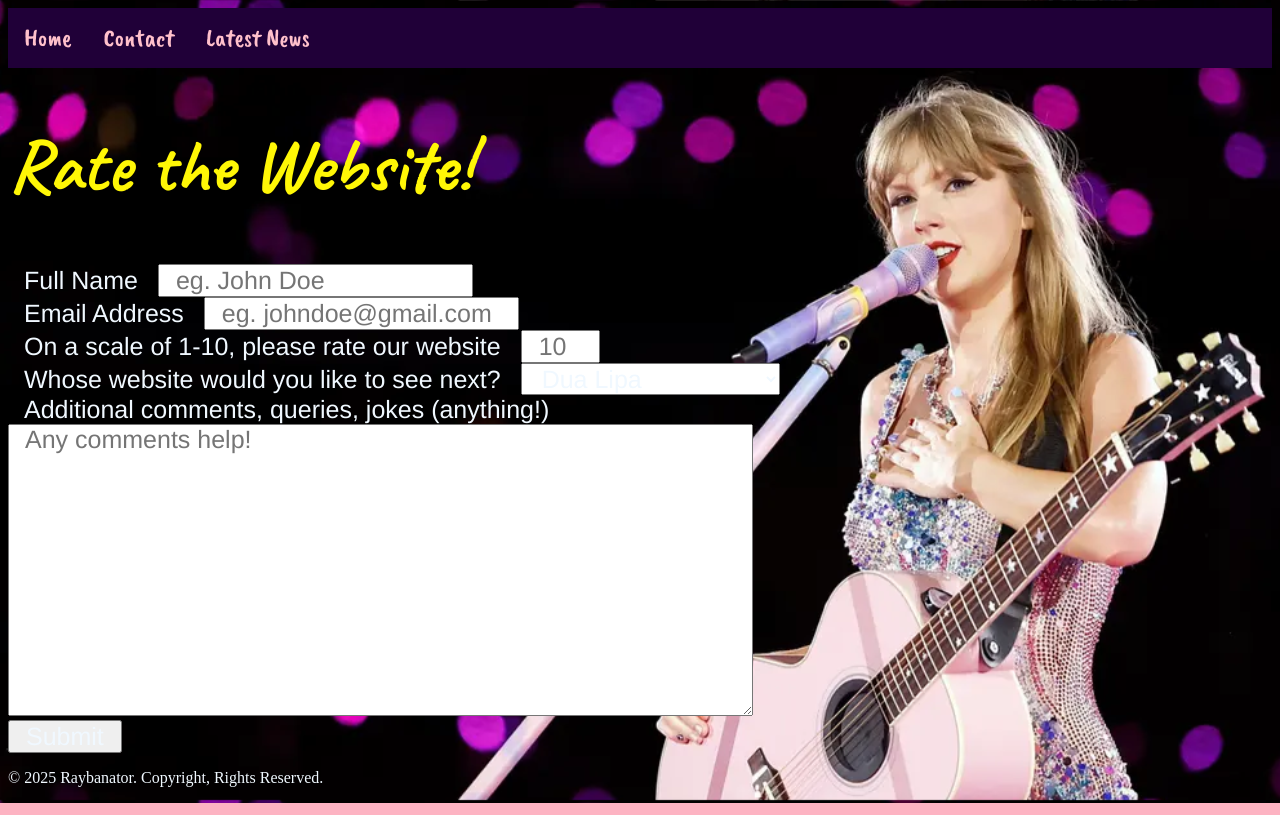
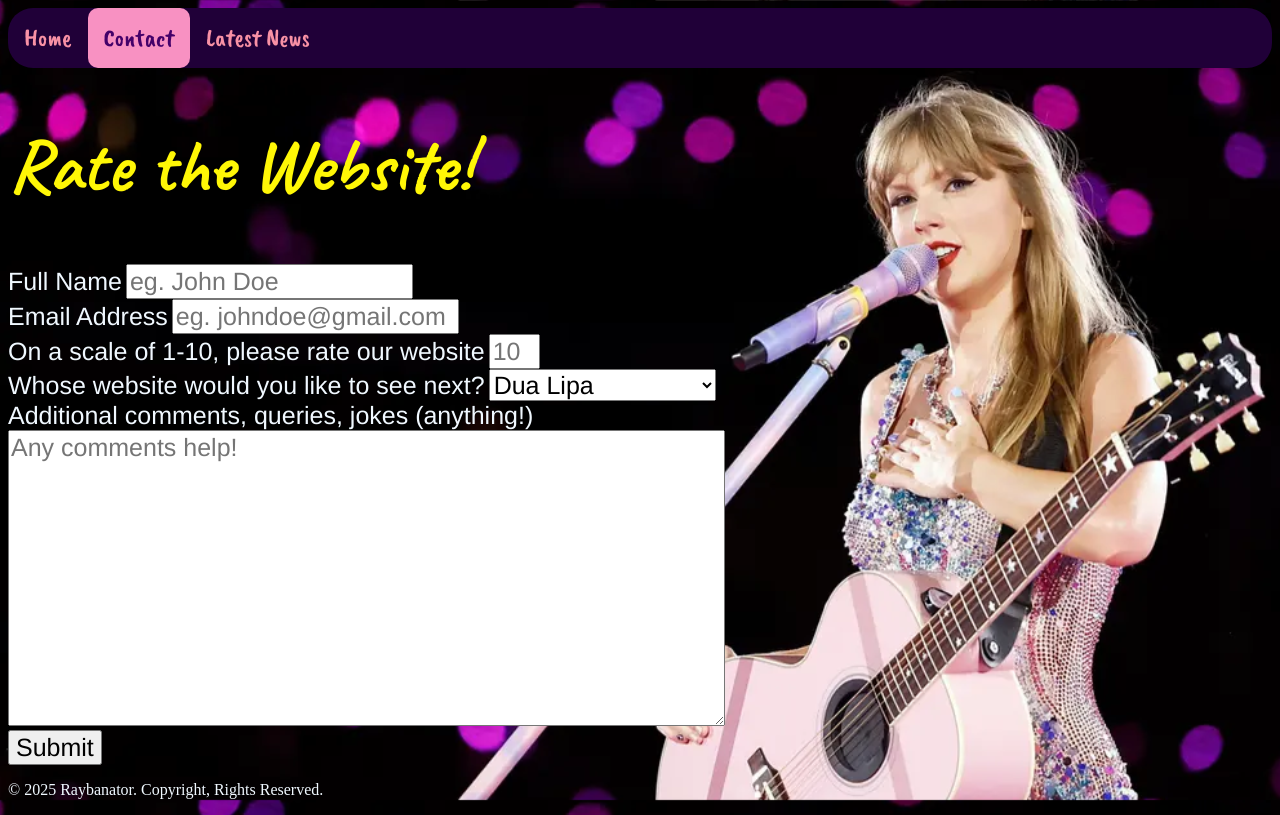
Before and after one commit to Rayyan-Alam/Hack_Club, a plain HTML site: page contact.html in a window 1280 px wide. Drawn offline with nearby package versions, Linux system fonts and the light colour scheme.

Commit message:
upgraded navbar

```diff
--- a/contact.html
+++ b/contact.html
@@ -11,11 +11,11 @@
 </head>
 
 <body>
-    <ul>
-        <li><a href="index.html">Home</a></li>
-        <li><a href="contact.html">Contact</a></li>
-        <li><a href="news.html">Latest News</a></li>
-    </ul>
+    <nav>
+        <a href="index.html">Home</a>
+        <a href="contact.html" class="active">Contact</a>
+        <a href="news.html">Latest News</a>
+    </nav>
     <h1>Rate the Website!</h1>
     <form>
         <label for="name">Full Name</label>
--- a/style.css
+++ b/style.css
@@ -6,20 +6,19 @@ body {
   background-color: #FDB3C2;
 }
 
-ul {
+nav {
   list-style-type: none;
   margin: 0;
   padding: 0;
   overflow: hidden;
   background-color: #200038;
+  border-radius: 25px;
 }
 
-ul li {
+nav a {
   float: left;
-}
-
-ul li a {
   display: block;
+  border-radius: 10px;
   color: #F891A5;
   text-align: center;
   padding: 14px 16px;
@@ -28,7 +27,12 @@ ul li a {
   font-family: 'Caveat Brush', sans-serif
 }
 
-ul li a:hover {
+nav a:hover {
+  color: #440169;
+  background-color: #F891C2;
+}
+
+nav a.active {
   color: #440169;
   background-color: #F891C2;
 }
@@ -46,29 +50,35 @@ h2 {
   color:#ee06ff;
 }
 
-.formatted p,     /* This excludes the footer */
-ol {
+.formatted p,     /* This excludes the footer since I don't want to change font and size of footer */
+ol,
+label,
+input,
+textarea,
+select,
+button {
   font-family: Helvetica;
   font-size: 25px;
 }
 
 p,
-ol {
+ol,
+label {
   color:aliceblue;
 }
 
 /* Unvisited link */
-a:link {
+.notnav a:link {
   color: pink;
 }
 
 /* Visited link */
-a:visited {
+.notnav a:visited {
   color: rgb(140, 0, 255);
 }
 
 /* Mouse over link */
-a:hover {
+.notnav a:hover {
   color: #ee06ff;
 }
 
@@ -92,14 +102,3 @@ em {
 .embed-list iframe {
   display: block;
 }
-
-label,
-input,
-select,
-textarea,
-button {
-  font-family: Helvetica;
-  font-size: 25px;
-  padding: 0px 16px;
-  color:aliceblue;
-}
```
Also changed, not shown: 404.html (+5 -5 lines), index.html (+6 -6 lines), news.html (+5 -5 lines).
